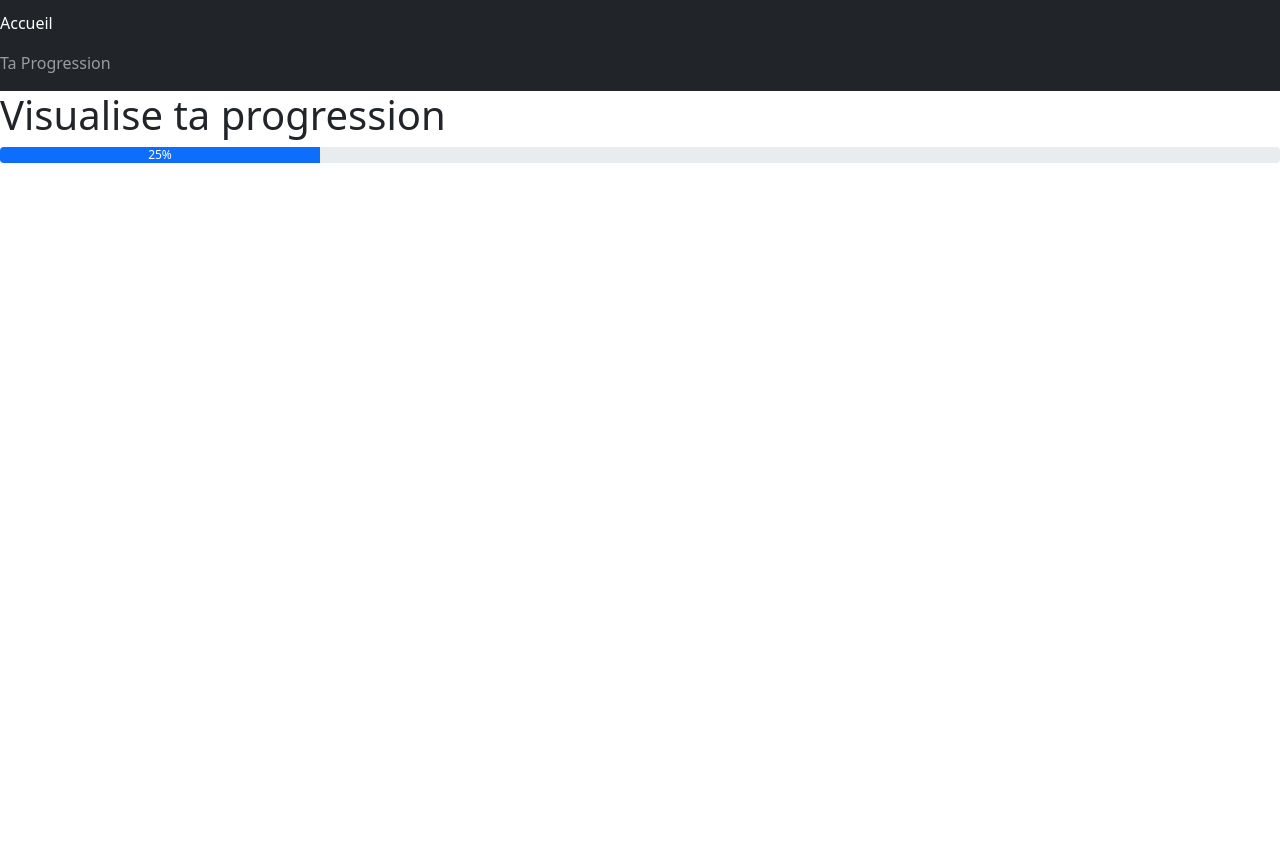
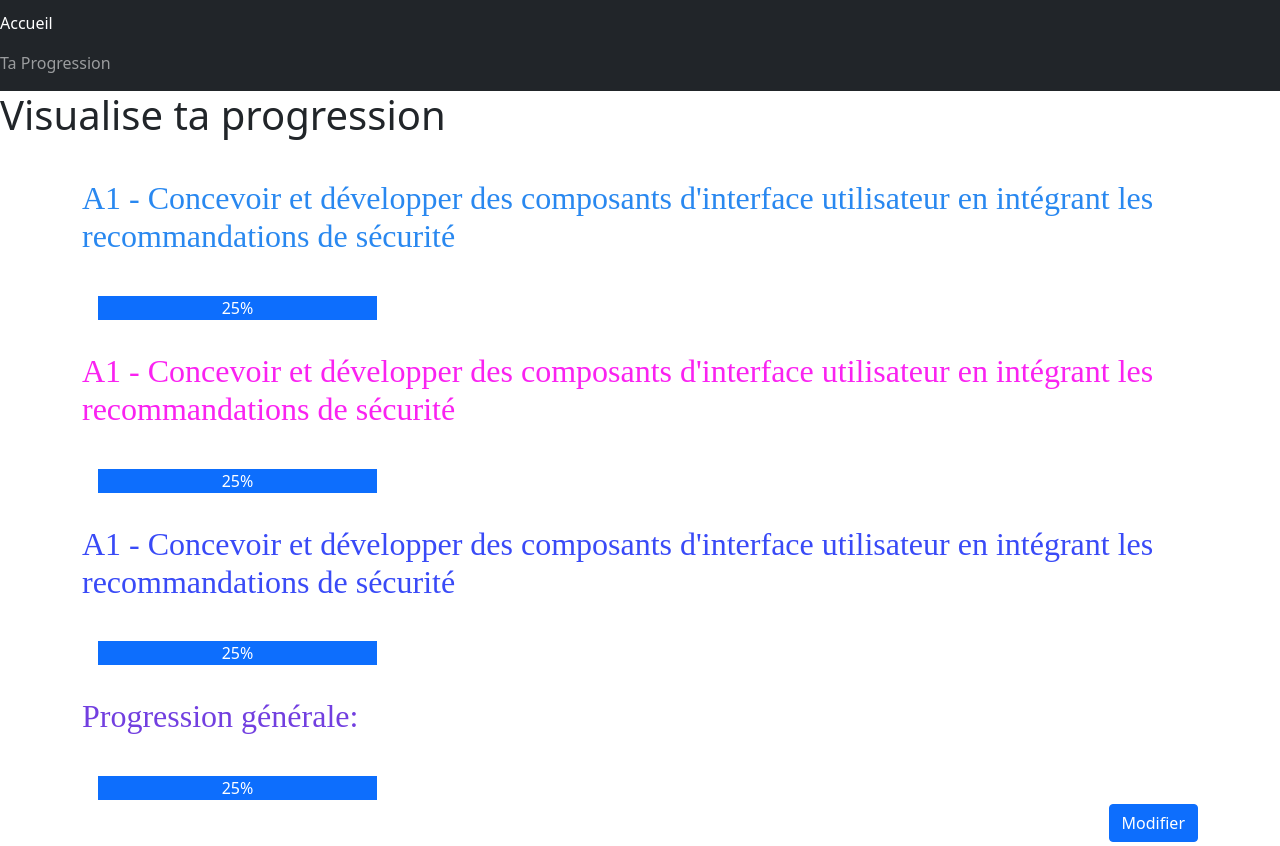
Before and after one commit to Lsdla/Brief-Competences-LFEL, a plain HTML site: page app-arbre-competence/template/progression.html in a window 1280 px wide. Shown: the part 85-931 px from the top of the page. Before the commit the page ends 800 px from the top, so only its background shows below. Drawn offline with nearby package versions, Linux system fonts and the light colour scheme.

Commit message:
ajout de la page progress

```diff
--- a/app-arbre-competence/template/progression.html
+++ b/app-arbre-competence/template/progression.html
@@ -1,14 +1,19 @@
 <!DOCTYPE html>
 <html lang="en">
+
 <head>
     <meta charset="UTF-8">
     <meta http-equiv="X-UA-Compatible" content="IE=edge">
     <meta name="viewport" content="width=device-width, initial-scale=1.0">
+    <link rel="stylesheet" href="../template/style.css">
     <link href="https://cdn.jsdelivr.net/npm/bootstrap@5.0.2/dist/css/bootstrap.min.css" rel="stylesheet"
         integrity="sha384-EVSTQN3/azprG1Anm3QDgpJLIm9Nao0Yz1ztcQTwFspd3yD65VohhpuuCOmLASjC" crossorigin="anonymous">
-    <script src="https://cdn.jsdelivr.net/npm/bootstrap@5.1.3/dist/js/bootstrap.bundle.min.js" integrity="sha384-ka7Sk0Gln4gmtz2MlQnikT1wXgYsOg+OMhuP+IlRH9sENBO0LRn5q+8nbTov4+1p" crossorigin="anonymous"></script>
+    <script src="https://cdn.jsdelivr.net/npm/bootstrap@5.1.3/dist/js/bootstrap.bundle.min.js"
+        integrity="sha384-ka7Sk0Gln4gmtz2MlQnikT1wXgYsOg+OMhuP+IlRH9sENBO0LRn5q+8nbTov4+1p"
+        crossorigin="anonymous"></script>
     <title>Ta Progression</title>
 </head>
+
 <body>
 
     <header>
@@ -31,9 +36,46 @@
     <div id="progress">
         <h1>Visualise ta progression</h1>
     </div>
-    <div class="progress">
-        <div class="progress-bar" role="progressbar" style="width: 25%;" aria-valuenow="25" aria-valuemin="0" aria-valuemax="100">25%</div>
-      </div>
+    <section class="container">
+        <div id="progress-A1">
+            <h2>
+                A1 - Concevoir et développer des composants d'interface  utilisateur en intégrant les recommandations de  sécurité
+            </h2>
+            <div class="progress-bar mx-3" role="progressbar" style="width: 25%;" aria-valuenow="25" aria-valuemin="0"
+                aria-valuemax="100">25%</div>
+        </div>
+
+        <div id="progress-A2">
+            <h2>
+                A1 - Concevoir et développer des composants d'interface  utilisateur en intégrant les recommandations de  sécurité
+            </h2>
+            <div class="progress-bar mx-3" role="progressbar" style="width: 25%;" aria-valuenow="25" aria-valuemin="0"
+                aria-valuemax="100">25%</div>
+        </div>
+
+        <div id="progress-A3">
+            <h2>
+                A1 - Concevoir et développer des composants d'interface  utilisateur en intégrant les recommandations de  sécurité
+            </h2>
+            <div class="progress-bar mx-3" role="progressbar" style="width: 25%;" aria-valuenow="25" aria-valuemin="0"
+                aria-valuemax="100">25%</div>
+        </div>
+
+        <div id="progress-total">
+            <h2>
+                Progression générale:
+            </h2>
+            <div class="progress-bar mx-3" role="progressbar" style="width: 25%;" aria-valuenow="25" aria-valuemin="0"
+                aria-valuemax="100">25%</div>
+        </div>
+        <div id="btn-validate" class="d-flex justify-content-end">
+            <button class="btn btn-primary my-1">Modifier</button>
+        </div>
+    </section>
+
+    <div id="cercle"></div>
+
 
 </body>
+
 </html>
--- a/app-arbre-competence/template/style.css
+++ b/app-arbre-competence/template/style.css
@@ -0,0 +1,28 @@
+/*@font-face {
+    font-family: caveat;
+    src: url(../../assets/img/ci_plus-circle.svg);
+}*/
+
+/* ------------------------------ page ta progression -----------------------------------*/
+h2{
+    font-family: caveat;
+    padding: 2rem 0;
+}
+
+#progress-A1 h2{
+    color: #2988F0;
+}
+
+#progress-A2 h2{
+    color: #FA22F1;
+}
+
+#progress-A3 h2{
+    color: #394AF7;
+}
+
+#progress-total h2{
+    color: #723FE0;
+}
+
+/* ------------------------------ fin de la page ta progression -----------------------------------*/
```
Also changed, not shown: app-arbre-competence/index.html (+1 -1 lines), app-arbre-competence/script/skill.js (+13 -0 lines), 2 other files.
